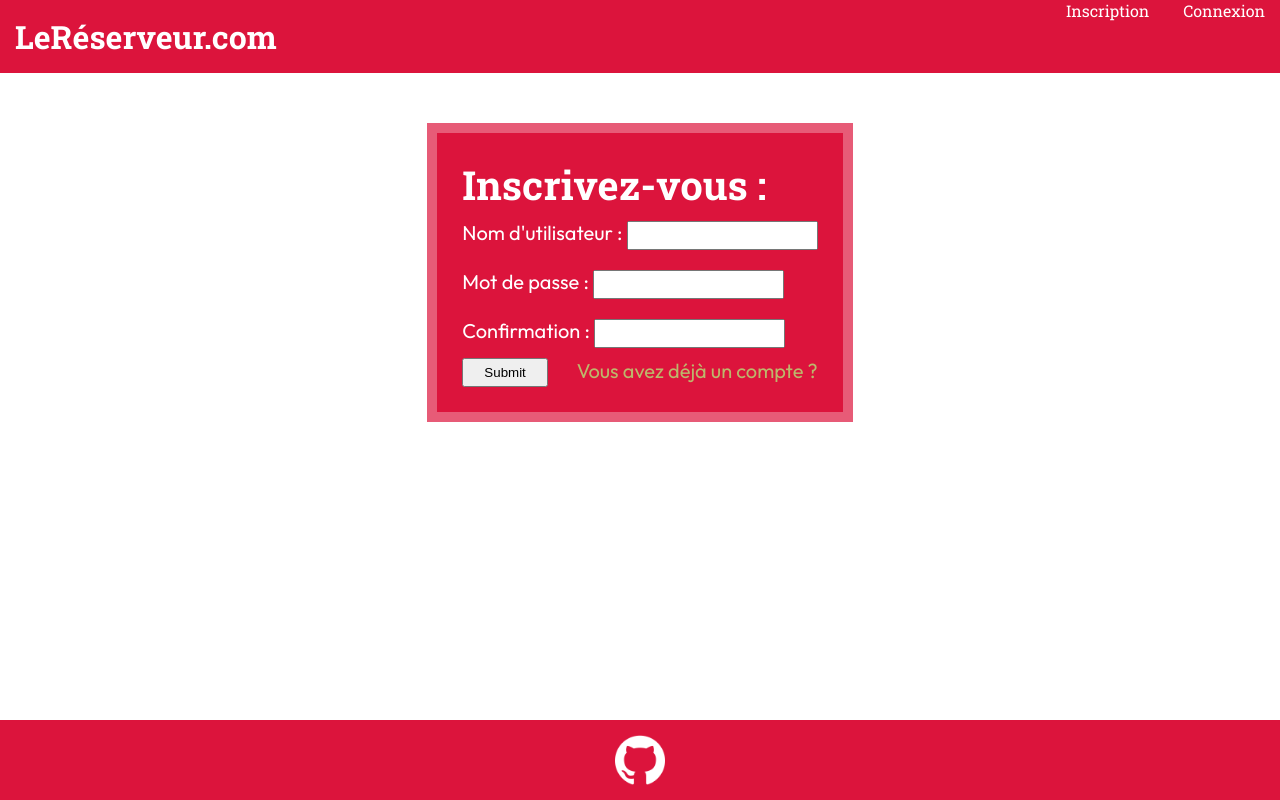
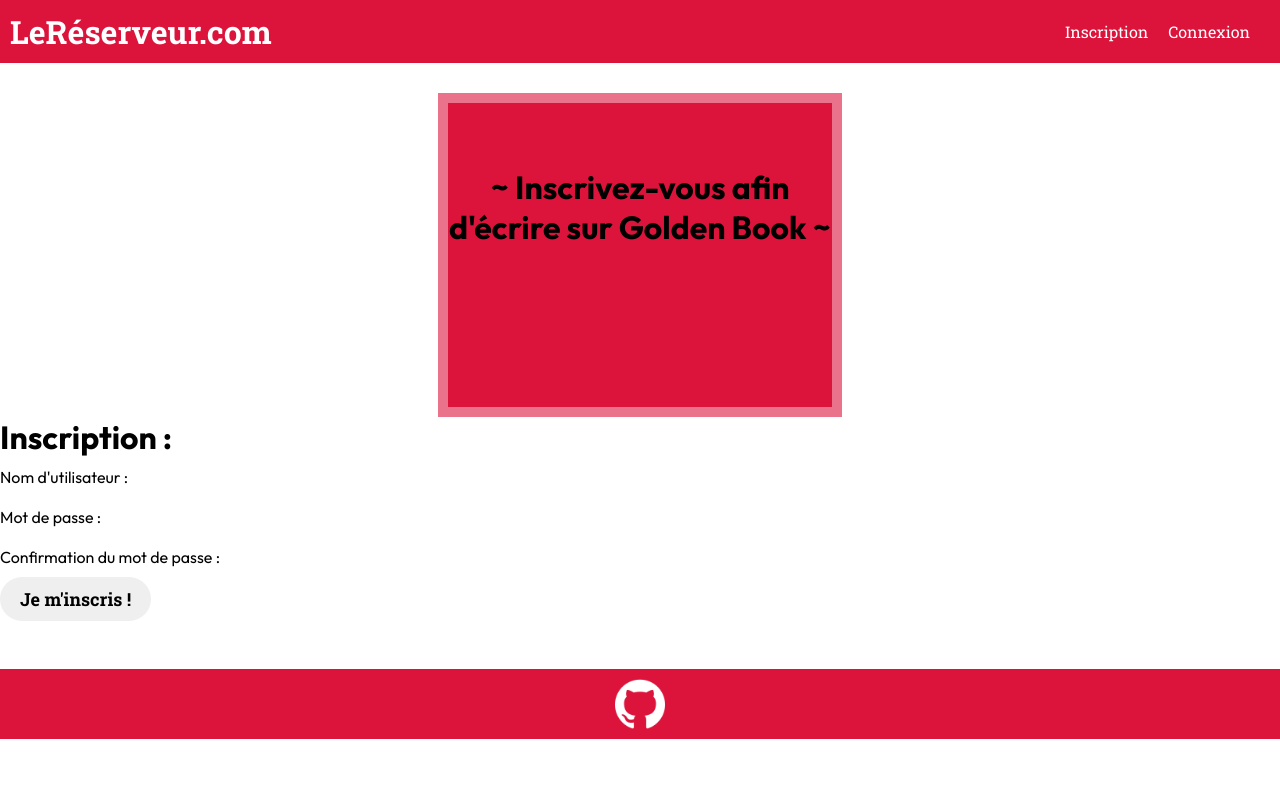
Before and after one commit to thibault-kine/reservations-salles, a PHP site: page /inscription.php in a window 1280 px wide. Run offline with PHP 8.4, Linux system fonts and the light colour scheme.

Commit message:
added planning and reservation form, everything works fine

```diff
--- /dev/null
+++ b/calendrier.css
@@ -0,0 +1,31 @@
+@import url(style.css);
+
+#calendrier
+{
+    margin: auto;
+    user-select: none;
+}
+
+#calendrier *
+{
+    background-color: rgba(0,0,0,0.1);
+    padding: 20px;
+}
+
+#calendrier th
+{
+    background-color: rgba(0,0,0,0.3);
+    border-radius: 10px 0 0 10px;
+    width: 100px;
+}
+
+#calendrier td
+{
+    width: fit-content;
+    transition: width 0.5s;
+}
+
+#calendrier td:hover
+{
+    background-color: rgba(0,0,0,0.01);
+}
--- /dev/null
+++ b/fonts.css
@@ -0,0 +1,9 @@
+@font-face {
+    font-family: Outfit;
+    src: url(fonts/Outfit-VariableFont_wght.ttf);
+}
+
+@font-face {
+    font-family: Roboto;
+    src: url(fonts/RobotoSlab-VariableFont_wght.ttf);
+}
--- a/header.php
+++ b/header.php
@@ -1,28 +1,31 @@
 <html>
-<head>
-    <title>LeRéserveur.com</title>
-    <meta charset="utf-8">
-    <link rel="stylesheet" href="style.css">
-</head>
+    <head>
+        <title>LeRéserveur.com</title>
+        <meta charset="utf-8">
+        <link href="style.css" rel="stylesheet">
+        <link href="fonts.css" rel="stylesheet">
+        <link href="calendrier.css" rel="stylesheet">
+    </head>
+
+<body>
+
 <header>
-    <a href="index.php"><h1>LeRéserveur.com</h1></a>
-    <div id="header-links">
+    <a href="index.php">
+        <h1>LeRéserveur.com</h1>
+    </a>
+    <div id="links">
         <?php
-        session_start();
         if(empty($_SESSION))
         {
-            echo "
-            <a href='inscription.php'>Inscription</a>
-            <a href='connexion.php'>Connexion</a>
-            ";
+            echo "<a href='inscription.php'>Inscription</a>";
+            echo "<a href='connexion.php'>Connexion</a>";
         }
         else
         {
-            echo "
-            <a href='profil.php'>Profil</a>
-            <a href='planning.php'>Planning des salles</a>
-            ";
+            echo "<a href='planning.php'>Planning</a>";
+            echo "<a href='profil.php'>Profil</a>";
         }
         ?>
     </div>
 </header>
+<main>
--- a/inscription.php
+++ b/inscription.php
@@ -1,30 +1,76 @@
 <?php
+session_start();
+
+$canRegister = false;
+
 include("header.php");
+?>
+    <div id="welcome">
+        <h1>~ Inscrivez-vous afin d'écrire sur Golden Book ~</h1>
+    </div>
+    <div id="inscription">
 
-if(!isset($_POST))
-{
-    return;
-}
-?>
+    <h1>Inscription :</h1>
+    <?php
+    if(!$canRegister)
+    {
+        echo("<form action=\"\" method=\"post\">");
+    }
+    else
+    {
+        echo("<form action=\"connexion.php\" method=\"post\">");
+    }
+    ?>
+        <div class="field">
+        <label for="login">Nom d'utilisateur : </label>
+        <input type="text" name="login"><br>
+        </div>
+        <div class="field">
+        <label for="password">Mot de passe : </label>
+        <input type="password" name="p1"><br>
+        </div>
+        <div class="field">
+        <label for="password">Confirmation du mot de passe : </label>
+        <input type="password" name="p2"><br>
+        </div>
 
-<form action="connexion.php" method="post" class="login-form">
-    <h1>Inscrivez-vous :</h1>
-    <div class="field">
-        <label for="login">Nom d'utilisateur :</label>
-        <input type="text" name="login">
+        <?php
+        if($_POST != null)
+        {
+            if($_POST["login"] != "" && $_POST["p1"] != "" && $_POST["p2"] != "")
+            {
+                if($_POST["p1"] == $_POST["p2"])
+                {
+                    $canRegister = true;
+                }
+            }
+        }
+        ?>
+
+        <input type="submit" value="Je m'inscris !" class="btn">
+        <br>
+        <a href="connexion.php" style="font-family: Arial; font-size: 16;">Vous avez déjà un compte ? Connectez-vous ici.</a>
+    </form>
+
     </div>
-    <div class="field">
-        <label for="password">Mot de passe :</label>
-        <input type="password" name="password">
-    </div>
-    <div class="field">
-        <label for="password">Confirmation :</label>
-        <input type="password" name="password-confirmation">
-    </div>
-    <input type="submit" class="btn">
-    <a href="connexion.php" id="redirect">Vous avez déjà un compte ?</a>
-</form>
 
 <?php
 include("footer.php");
+
+if($canRegister)
+{
+    $_login = $_POST["login"];
+    $_password = $_POST["p1"];
+
+    $_SESSION["login"] = $_login;
+    $_SESSION["password"] = $_password;
+
+    $bdd = mysqli_connect("localhost", "root", "", "reservationsalles");
+
+    $query = "INSERT INTO `utilisateurs`(`login`, `password`) VALUES ('$_login', '$_password');";
+
+    $inscription = mysqli_query($bdd, $query);
+
+    header("location:connexion.php");
+}
 ?>
--- /dev/null
+++ b/logout.php
@@ -0,0 +1,6 @@
+<?php
+session_start();
+unset($_SESSION);
+session_destroy();
+header("Location: index.php");
+?>
--- a/style.css
+++ b/style.css
@@ -1,12 +1,4 @@
-@font-face {
-    font-family: "Roboto Slab";
-    src: url(fonts/RobotoSlab-VariableFont_wght.ttf);
-}
-
-@font-face {
-    font-family: Outfit;
-    src: url(fonts/Outfit-VariableFont_wght.ttf);
-}
+@import url(fonts.css);
 
 *
 {
@@ -14,91 +6,165 @@
     padding: 0;
 }
 
-header
+header, footer
 {
     background-color: crimson;
-    font-family: "Roboto Slab";
-    color: white;
+    font-family: Roboto;
     display: flex;
     flex-direction: row;
     justify-content: space-between;
+    padding: 10px;
+    align-items: center;
+    user-select: none;
+}
+
+header
+{
+    margin-bottom: 30px;
+}
+
+footer
+{
+    margin-top: 30px;
 }
 
 header a
 {
     text-decoration: none;
     color: white;
-    padding: 15px;
+    padding-right: 20px;
 }
 
 footer
 {
-    background-color: crimson;
-    padding: 15px;
-    width: 100%;
-    box-sizing: border-box;
-    display: flex;
-    justify-content: center;
-    position: absolute;
-    bottom: 0;
+    flex-direction: row;
+    justify-content: center
 }
 
 footer img
 {
     filter: invert(1);
     width: 50px;
+    height: auto;
 }
 
-* h1, * h2, * h3
+body
 {
-    font-family: "Roboto Slab";
+    font-family: Outfit;
 }
 
-form
+a
 {
-    padding: 25px;
-    width: fit-content;
-    border: 10px solid rgba(255, 255, 255, 0.3);
-    margin-left: auto;
-    margin-right: auto;
-    margin-top: 50px;
+    color: rgba(255,255,255,0.4);
 }
 
-form input
+a:hover
 {
-    padding: 5px;
+    color: white;
 }
 
-form #redirect
+h2 ul
 {
-    text-decoration: none;
-    color: darkkhaki;
-    float: right;
+    font-size: 20;
+    list-style-type: none;
+    margin-left: 30px;
 }
 
-form #redirect:hover
+#list
 {
-    color: wheat;
-    font-style: italic;
+    border-radius: 10px;
+    background-color: rgba(0,0,0,0.1);
+    width: 30%;
+    margin: auto;
+    margin-bottom: 20px;
+    padding: 10px;
 }
 
-.login-form
+#welcome
+{
+    border: 10px solid rgba(255,255,255,0.4);
+    background-color: crimson;
+    width: 30%;
+    height: 30%;
+    margin: auto;
+    padding-top: 5%;
+    text-align: center;
+}
+
+#title
 {
     background-color: crimson;
+    border: 10px solid rgba(255,255,255,0.4);
     color: white;
-    font-family: Outfit;
-    font-size: 20;
+    padding: 10px;
+    width: 30%;
+    margin: auto;
+    text-align: center;
+    margin-bottom: 20px;
+}
+
+#reservation-links
+{
+    font-size: 24;
+    margin-top: 20px;
+    display: flex;
+    flex-direction: column;
+    justify-content: center;
+    text-align: center;
+}
+
+#reservation-links a
+{
+    font-size: 26;
+    color: blue;
+}
+
+#form
+{
+    background-color: crimson;
+    border: 5px solid rgba(255,255,255,0.4);
+    width: 30%;
+    margin: auto;
+    padding: 20px;
+    font-size: 22;
+    line-height: 40px;
 }
 
 .field input
 {
-    margin-top: 10px;
-    margin-bottom: 10px;
-    width: auto;
+    height: 30px;
+    width: 65%;
+    background-color: rgba(255,255,255,0.4);
+    border: none;
+    padding-left: 10px;
+    font-size: 18;
+    font-family: Outfit;
+}
+
+.field
+{
+    display: flex;
+    justify-content: space-between;
+    align-items: center;
+    padding-bottom: 5px;
+    padding-top: 5px;
+}
+
+.time
+{
+    width: 70%;
+    display: flex;
+    flex-direction: column;
 }
 
 .btn
 {
+    padding: 10px;
     padding-left: 20px;
     padding-right: 20px;
+    font-family: Roboto;
+    font-size: 18;
+    border: none;
+    border-radius: 30px;
+    font-weight: bold;
 }
```
Also changed, not shown: connexion.php (+68 -16 lines), footer.php (+4 -3 lines), index.php (+33 -1 lines), planning.php (added, +38 -0 lines), profil.php (added, +77 -0 lines), reservation-form.php (added, +65 -0 lines), README.md (deleted).
